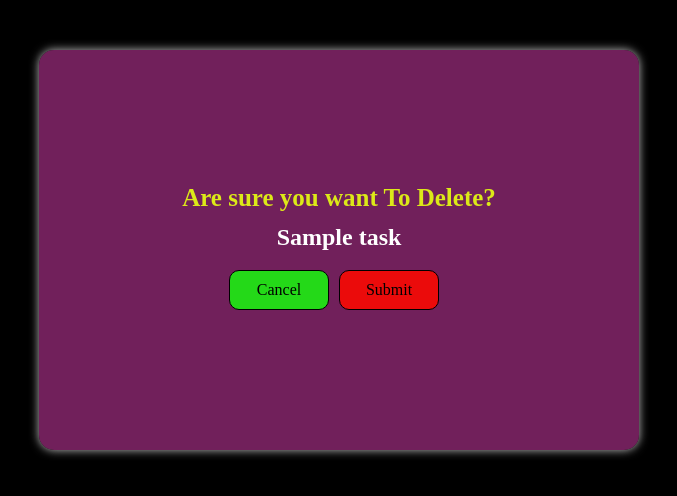
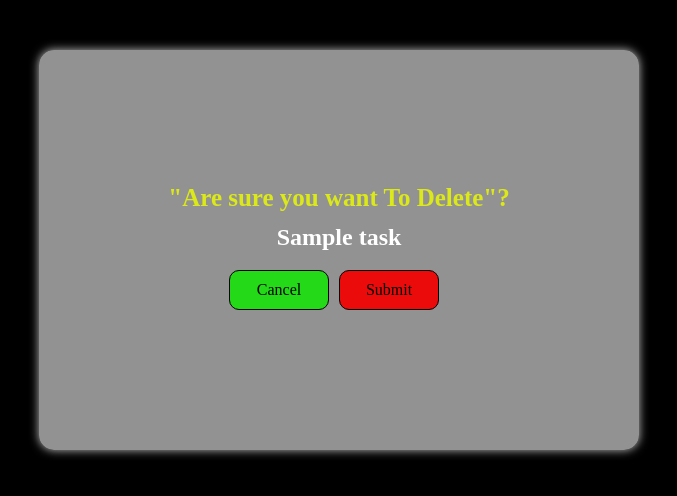
Before and after one commit to vipinvc/Todo-app-using-python, a Django app: page /delete/1/ in a window 1280 px wide. Shown: the top 496 px of the page, without its empty margins (301-978 px from the left). Run offline with Django 4.2, Linux system fonts and the light colour scheme; tables that the repository leaves empty hold one stand-in row (values such as "Sample post").

Commit message:
second commit

```diff
--- a/projectapp/templates/tasks/delete.html
+++ b/projectapp/templates/tasks/delete.html
@@ -76,7 +76,7 @@ body{
    flex-direction: column;
    height:400px;
    width:600px;
-   background-color:#912975c7;
+   background-color:#bdbcbcc7;
    text-align:center;
    border-radius:15px;
    margin-top:50px;
@@ -125,7 +125,7 @@ body{
    <div class='heading'>
 
 <div class='wrapper'>
-        <h6>Are sure you want To Delete? </h6>
+        <h6>"Are sure you want To Delete"? </h6>
         <span class='item'>{{item}}</span>
      </div>
 
--- a/projectapp/templates/tasks/list.html
+++ b/projectapp/templates/tasks/list.html
@@ -21,7 +21,7 @@
     box-sizing:border-box;
     border-radius:5px;
     color:black;
-    background-color:white;
+    background-color:#c0c3bd;
     border:none;
   }
   .submit{
@@ -64,7 +64,7 @@
 
   <form method="POST" action="/">
   {% csrf_token %}
-  {{ form.title }}
+  {{ form.title}}
   <div class='submision'>
    <input class='btn btn-info submit' type='submit' name="Create Task">
   </div>
```
Also changed, not shown: db.sqlite3.
